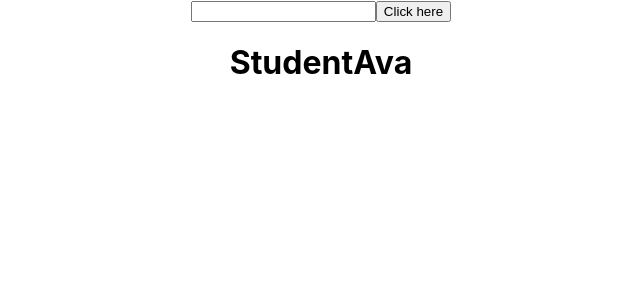
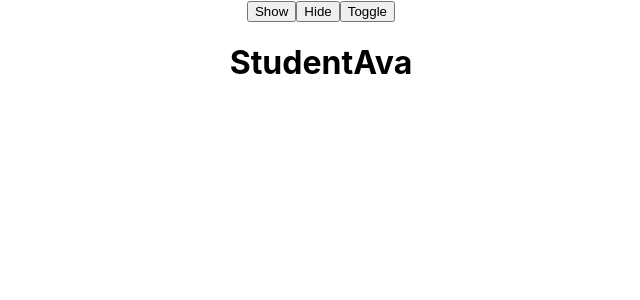
Before and after one commit to salma-anika/react-pro, a React (Create React App) app: page / in a window 1280 px wide. Shown: the top 300 px of the page, without its empty margins (319-959 px from the left). Built offline with nearby package versions, Linux system fonts and the light colour scheme.

Commit message:
create  hide show toggle event

```diff
--- a/src/App.js
+++ b/src/App.js
@@ -19,13 +19,20 @@ return (
   <div className="App">
     {
       print?
-      <h1>{data}</h1>
+      <h1>Ava</h1>
       :null
     }
-    <input type="text" onChange={getData}/>
+
     <button onClick={()=>setPrint(true)}>
-Click here
+Show
     </button>
+    <button onClick={()=>setPrint(false)}>
+Hide
+    </button>
+    <button onClick={()=>setPrint(!print)}>
+Toggle
+    </button>
+
     <User name ="Ava"/>
 
   </div>
```
